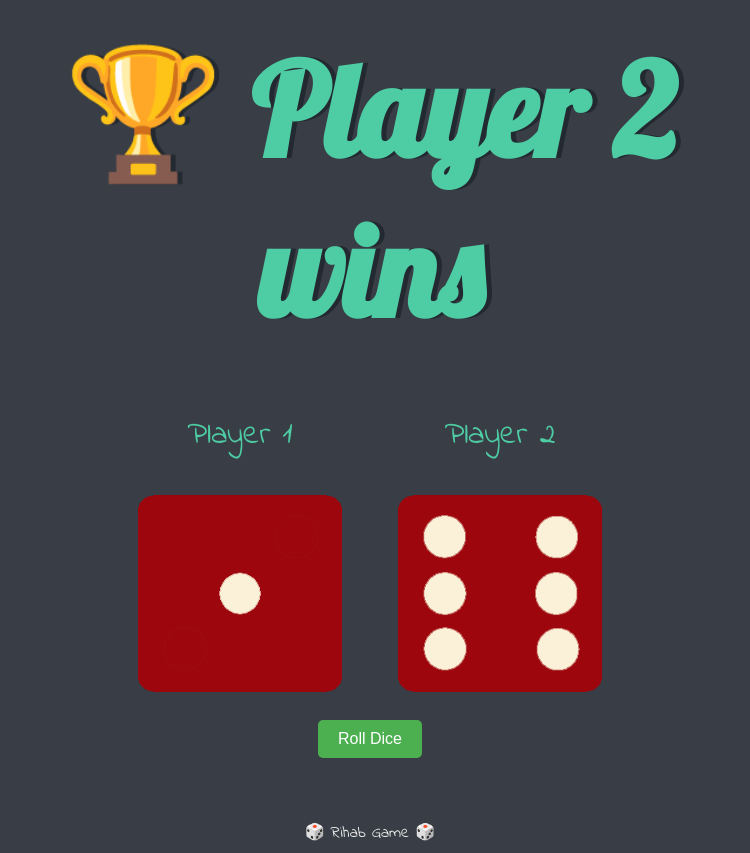
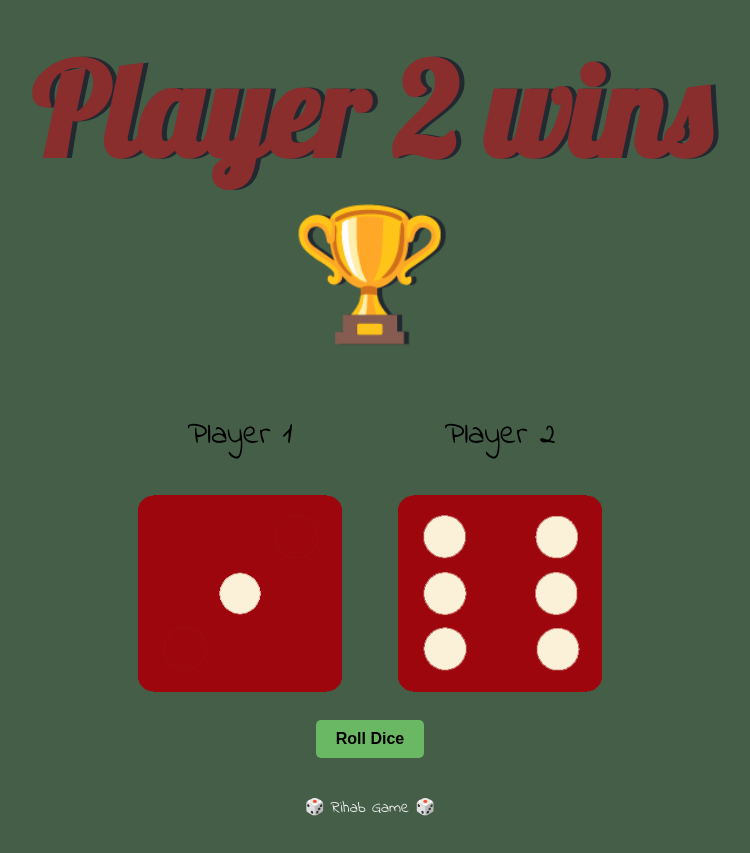
Before and after one commit to Rihab-Salmi/diceGame-javascript, a plain HTML site: page dicee.html in a window 1280 px wide. Both pictures are taken after a click on the button "Roll Dice". Shown: the whole page, without its empty margins (270-1020 px from the left). After the commit the page ends 828 px from the top, so only its background shows below. Drawn offline with Linux system fonts and the light colour scheme.

```diff
--- a/dicee.html
+++ b/dicee.html
@@ -1,35 +1,33 @@
 <!DOCTYPE html>
 <html lang="en" dir="ltr">
   <head>
-    <meta charset="utf-8">
+    <meta charset="utf-8" />
     <title>Dicee</title>
-    <link rel="stylesheet" href="styles.css">
-    <link href="https://fonts.googleapis.com/css?family=Indie+Flower|Lobster" rel="stylesheet">
+    <link rel="stylesheet" href="styles.css" />
+    <link
+      href="https://fonts.googleapis.com/css?family=Indie+Flower|Lobster"
+      rel="stylesheet"
+    />
   </head>
   <body>
-
     <div class="container">
       <h1>Roll the Dice</h1>
 
       <div class="dice">
-        <p class="player1">Player 1</p>
-        <img class="img1" src="images/dice1.png">
+        <p class="player-1">Player 1</p>
+        <img class="img1" src="images/dice1.png" />
       </div>
 
       <div class="dice">
-        <p class="player2">Player 2</p>
-        <img class="img2" src="images/dice1.png">
+        <p class="player-2">Player 2</p>
+        <img class="img2" src="images/dice1.png" />
       </div>
 
       <button onclick="rollDice()">Roll Dice</button>
-
     </div>
 
     <script src="script.js"></script>
-
   </body>
 
-  <footer>
-    🎲 Rihab Game 🎲
-  </footer>
+  <footer>🎲 Rihab Game 🎲</footer>
 </html>
--- a/script.js
+++ b/script.js
@@ -13,7 +13,7 @@
   if (randomNumber1 > randomNumber2) {
     document.querySelector(".container h1").innerHTML = "🏆 Player 1 wins";
   } else if (randomNumber2 > randomNumber1) {
-    document.querySelector(".container h1").innerHTML = "🏆 Player 2 wins";
+    document.querySelector(".container h1").innerHTML = " Player 2 wins 🏆";
   } else {
     document.querySelector(".container h1").innerHTML = "Draw!";
   }
--- a/styles.css
+++ b/styles.css
@@ -10,7 +10,7 @@
 }
 
 body {
-  background-color: #393e46;
+  background-color: #445e48;
 }
 
 h1 {
@@ -18,12 +18,12 @@
   font-family: "Lobster", cursive;
   text-shadow: 5px 0 #232931;
   font-size: 8rem;
-  color: #4ecca3;
+  color: #8a2d2d;
 }
 
 p {
   font-size: 2rem;
-  color: #4ecca3;
+  color: #000000;
   font-family: "Indie Flower", cursive;
 }
 
@@ -36,8 +36,9 @@
   margin: 20px auto;
   padding: 10px 20px;
   font-size: 16px;
-  background-color: #4caf50;
-  color: white;
+  background-color: #6ab863;
+  color: rgb(0, 0, 0);
+  font-weight: 700;
   border: none;
   border-radius: 5px;
   cursor: pointer;
@@ -48,7 +49,7 @@
 }
 
 footer {
-  margin-top: 5%;
+  margin-top: 3%;
   color: #eeeeee;
   text-align: center;
   font-family: "Indie Flower", cursive;
```
